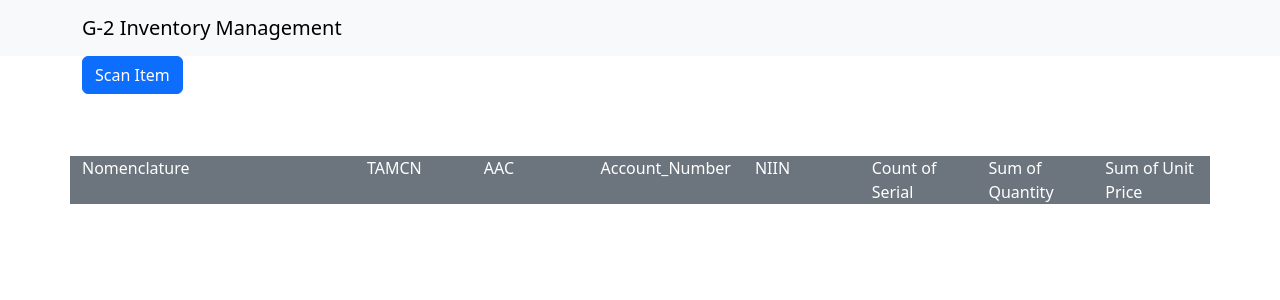
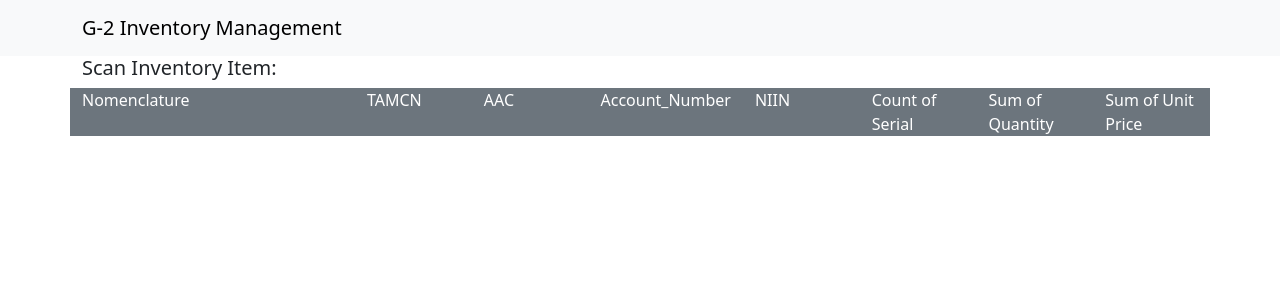
Before and after one commit to chadp70/G2Inventory, a React (Create React App) app in the folder inventory-manager/: page / in a window 1280 px wide. Shown: the top 300 px of the page. Built offline with nearby package versions, Linux system fonts and the light colour scheme.

Commit message:
fixed scanner to actually work

```diff
--- a/inventory-manager/src/components/Body.js
+++ b/inventory-manager/src/components/Body.js
@@ -1,5 +1,4 @@
 import {  Container } from "react-bootstrap";
-import SelectItem from "./SelectItem";
 import ScanItem from "./ScanItem";
 const Body = (props) => {
   return (
--- a/inventory-manager/src/components/ItemResults.js
+++ b/inventory-manager/src/components/ItemResults.js
@@ -7,7 +7,8 @@ const ItemResults = (selectedItem) => {
 
     let results = [];
     //filter the full inventory list based on selected components
-    results = fullInventory.filter((data) => {return data.ScannerID === selectedItem.value;})
+    results = fullInventory.filter((data) => {
+        return data.ScannerID === selectedItem.value;})
 
         return (
 
--- a/inventory-manager/src/components/ScanItem.js
+++ b/inventory-manager/src/components/ScanItem.js
@@ -1,39 +1,41 @@
-import {Button, Form, Row, Col} from 'react-bootstrap';
-import {useState, useEffect} from "react";
+import {Row, Col} from 'react-bootstrap';
+import {useState, useEffect, useRef} from "react";
 import "../css/ScanItem.css";
 import "bootstrap/dist/css/bootstrap.min.css";
 import ItemResults from './ItemResults';
 
 const ScanItem = () => {
+    const scannerValue = useRef();
+    scannerValue.current = "";
 
-    function handleChange(e) {
-        document.getElementById("btnScanItem").disabled = false;
-        setSelect(e.target.value);
-     }
+    const [select,setSelect] = useState();
 
-     const allowScan = ()=>{
-        setHideText(false);
-        document.getElementById("btnScanItem").disabled = true;
-        document.getElementById("scanText").value="";
-        document.getElementById("scanText").focus();
+    useEffect(() => {
+      const handleKeydown = (e) => {
+        if(e.key !== "Shift"){
+          if(e.key !== "Enter"){
+            //console.log(e.key);
+            scannerValue.current += e.key;
+          }else{
+            setSelect(scannerValue.current);
+            console.log(scannerValue.current);
+            scannerValue.current = "";
+          }
 
+        }
+        // Called when browser window is resized
+      };
 
-
-     }
-    const [select,setSelect] = useState()
-    const [hideText, setHideText] = useState();
-
-    useEffect(()=>{
-        setHideText(true);
-    },[])
+      window.addEventListener("keydown", handleKeydown);
+      return () => {
+        window.removeEventListener("keydown", handleKeydown);
+      };
+    }, []);
 
   return (
 
     <>
-
-      <Button variant="primary" id='btnScanItem' onClick={()=>allowScan()}>Scan Item</Button>
-      <Form.Control type="text" id='scanText' className={hideText ? "hidden" : ""} onChange={handleChange} placeholder='Scan Item'/>
-      <Row>&nbsp;</Row>
+      <Row><h5>Scan Inventory Item:</h5></Row>
         <Row className="bg-secondary text-white">
             <Col xs={3}>Nomenclature</Col>
             <Col>TAMCN</Col>
```
Also changed, not shown: inventory-manager/package.json (+9 -0 lines), 2 other files (tests, documents, lock files or other folders).
